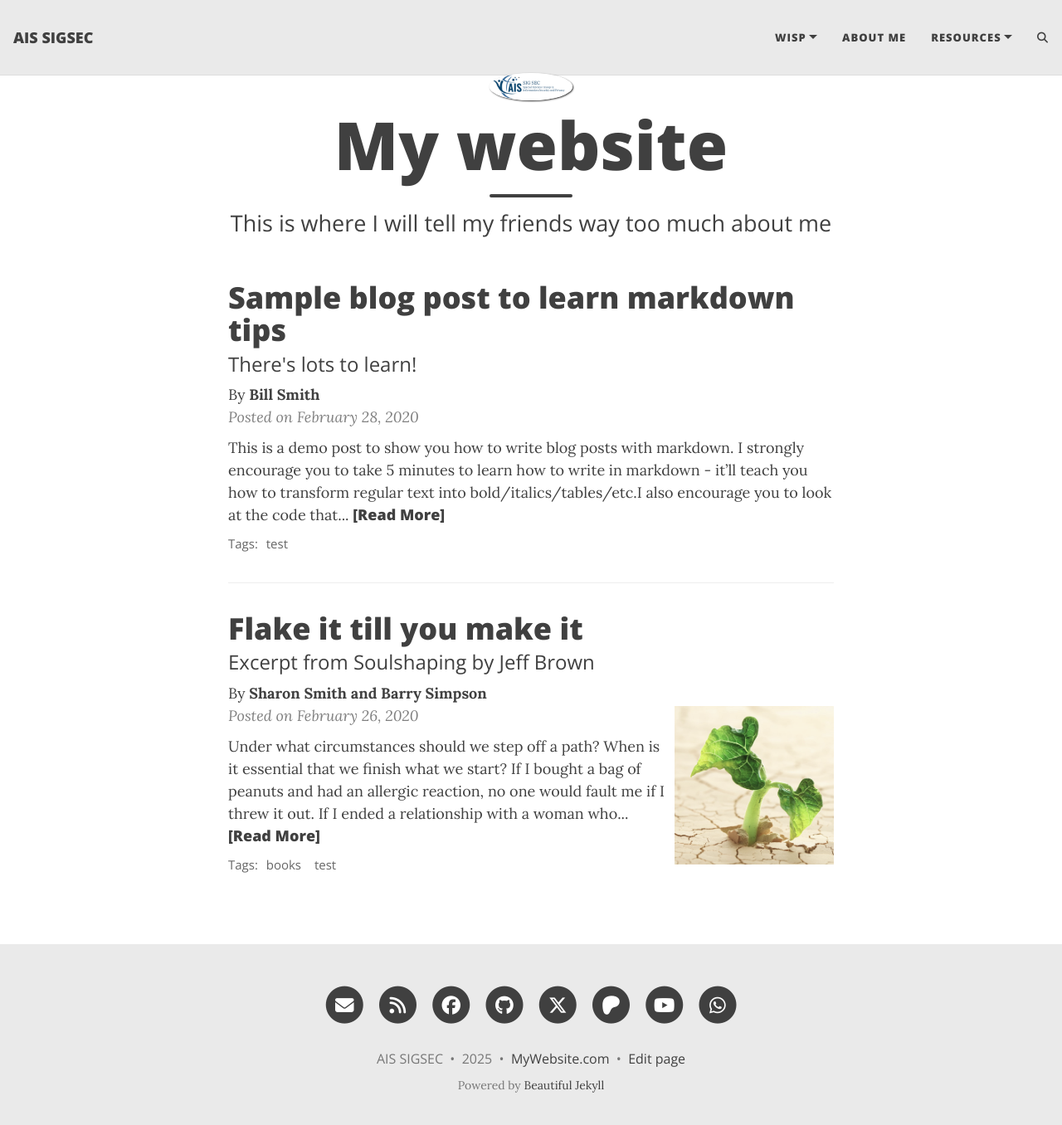
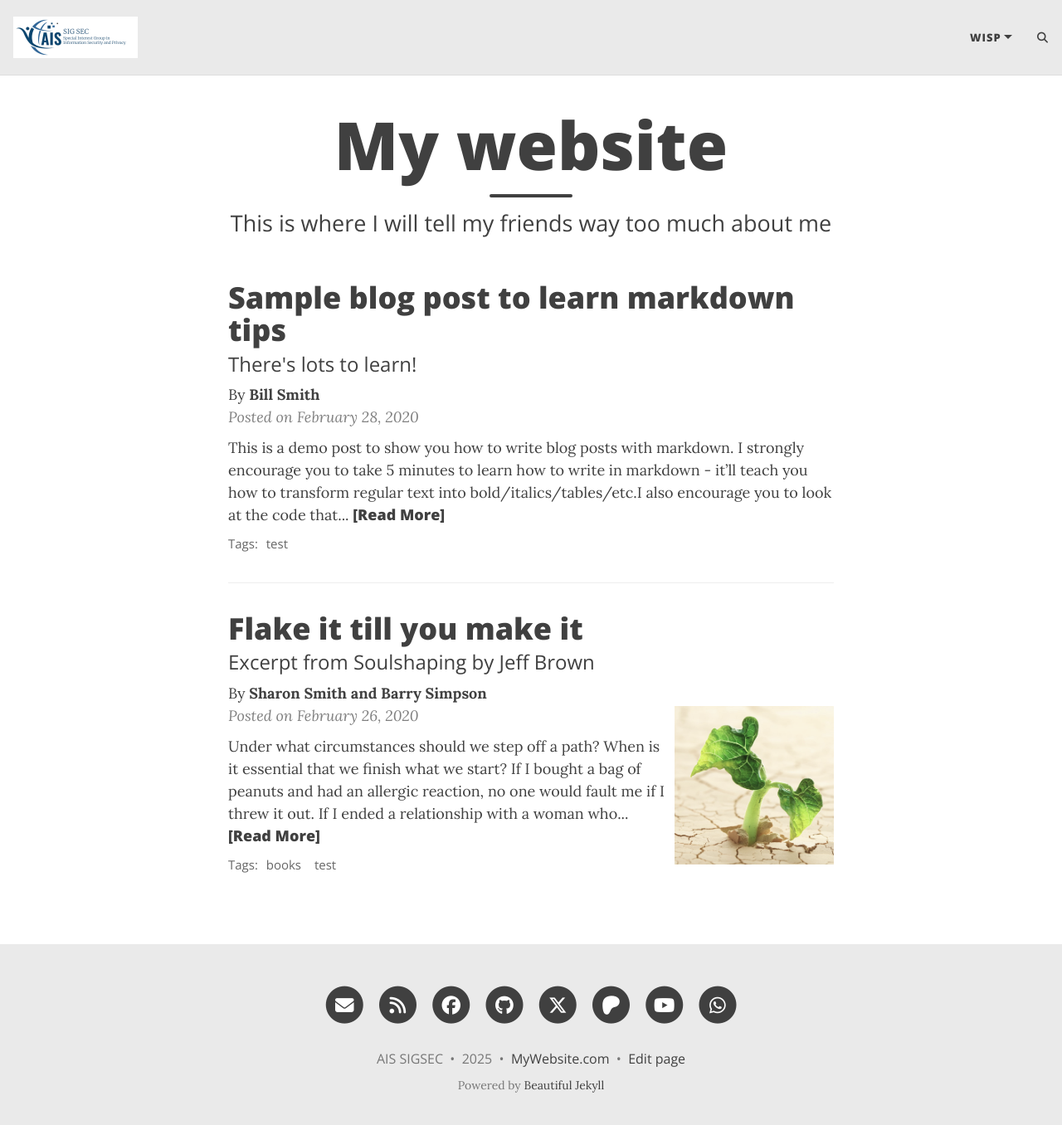
Before and after one commit to ais-sigsec/ais-sigsec.github.io, a Jekyll site: the page built from index.html, in a window 1280 px wide and 1369 px high. Shown: the top 1356 px of the window at 83% size. Built offline with Jekyll 4.4.1, drawn with Linux system fonts in a browser that asks for light colours; the list of posts is cut into pages by our own code; comment, search, counter and statistics services are not loaded; some of the changed lines change nothing that is shown.

Commit message:
continued tweaking

```diff
--- a/_config.yml
+++ b/_config.yml
@@ -21,11 +21,11 @@ author: AIS SIGSEC
 
 navbar-links:
   WISP:
-    - WISP 2025: "https://easycouch.org"
-  About Me: "aboutme"
-  Resources:
-    - Beautiful Jekyll: "https://beautifuljekyll.com"
-    - Learn markdown: "https://www.markdowntutorial.com/"
+    - WISP 2025: "https://easychair.org"
+  #About Me: "aboutme"
+  #Resources:
+    #- Beautiful Jekyll: "https://beautifuljekyll.com"
+    #- Learn markdown: "https://www.markdowntutorial.com/"
   # Author's home: "https://deanattali.com"
 
 ################
@@ -34,14 +34,14 @@ navbar-links:
 
 # Image to show in the navigation bar - works best with a square image
 # Remove this parameter if you don't want an image in the navbar
-avatar: "/assets/img/sigsec.png"
+#avatar: "/assets/img/sigsec.png"
 
 # By default, the image is cut into a circle. You can disable this behaviour by setting 'round-avatar: false'
 round-avatar: true
 
 # If you want to have an image logo in the top-left corner instead of having the title of the website,
 # then specify the following parameter
-#title-img: /path/to/image
+title-img: /assets/img/sigsec.png
 
 
 #####################################
```
